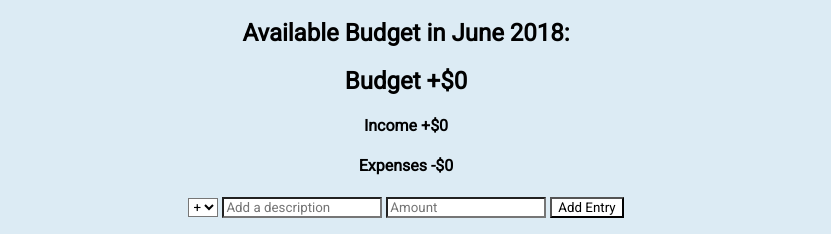
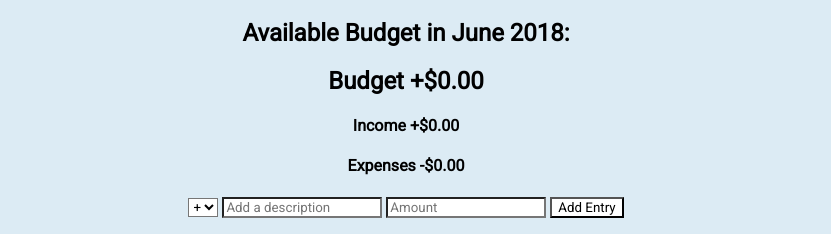
Before and after one commit to davidlu98/Budget-Calculator, a website: page public/index.html in a window 1280 px wide. Shown: the part 62-296 px from the top of the page, without its empty margins (234-1065 px from the left). Drawn offline with nearby package versions, Linux system fonts and the light colour scheme.

Commit message:
Last second changes

```diff
--- a/public/index.html
+++ b/public/index.html
@@ -24,9 +24,9 @@
 		</div>
 
 		<div id="mid">
-			<h2 id="sub_mid_final">Budget +$0</h2>
-			<h4 id="sub_mid_income">Income +$0</h4>
-			<h4 id="sub_mid_expenses">Expenses -$0</h4>
+			<h2 id="sub_mid_final">Budget +$0.00</h2>
+			<h4 id="sub_mid_income">Income +$0.00</h4>
+			<h4 id="sub_mid_expenses">Expenses -$0.00</h4>
 		</div>
 
 		<div id="bot">
```
